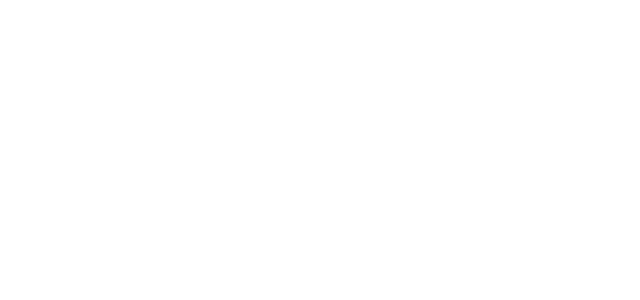
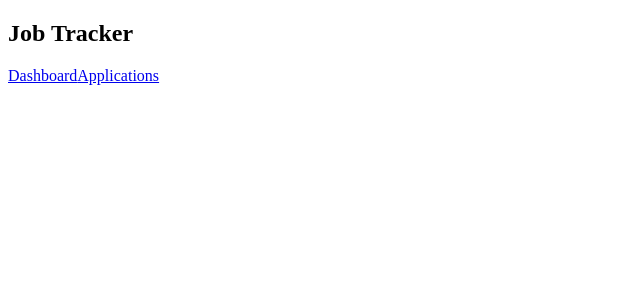
Before and after one commit to bhardwaj-shubham/job-application-tracker, a React (Vite) app in the folder frontend/: page /app in a window 1280 px wide. Shown: the top 300 px of the page, without its empty margins (0-640 px from the left). Built offline with nearby package versions, Linux system fonts and the light colour scheme.

Commit message:
feat: add application layout

```diff
--- a/frontend/src/App.tsx
+++ b/frontend/src/App.tsx
@@ -5,6 +5,7 @@
 import ApplicationsPage from "./pages/ApplicationsPage";
 import CreateApplicationPage from "./pages/CreateApplicationPage";
 import ApplicationDetailsPage from "./pages/ApplicationDetailsPage";
+import AppLayout from "./layouts/AppLayout";
 
 const App = () => {
   return (
@@ -12,7 +13,7 @@
       <Route path="/login" element={<LoginPage />} />
       <Route path="/signup" element={<SignupPage />} />
 
-      <Route path="/app">
+      <Route path="/app" element={<AppLayout />}>
         <Route path="dashboard" element={<DashboardPage />} />
         <Route path="applications" element={<ApplicationsPage />} />
         <Route path="applications/new" element={<CreateApplicationPage />} />
--- /dev/null
+++ b/frontend/src/layouts/AppLayout.tsx
@@ -0,0 +1,22 @@
+import { Link, Outlet } from "react-router";
+
+const AppLayout = () => {
+  return (
+    <div>
+      <aside>
+        <h2>Job Tracker</h2>
+
+        <nav>
+          <Link to="/app/dashboard">Dashboard</Link>
+          <Link to="/app/applications">Applications</Link>
+        </nav>
+      </aside>
+
+      <main>
+        <Outlet />
+      </main>
+    </div>
+  );
+};
+
+export default AppLayout;
```
